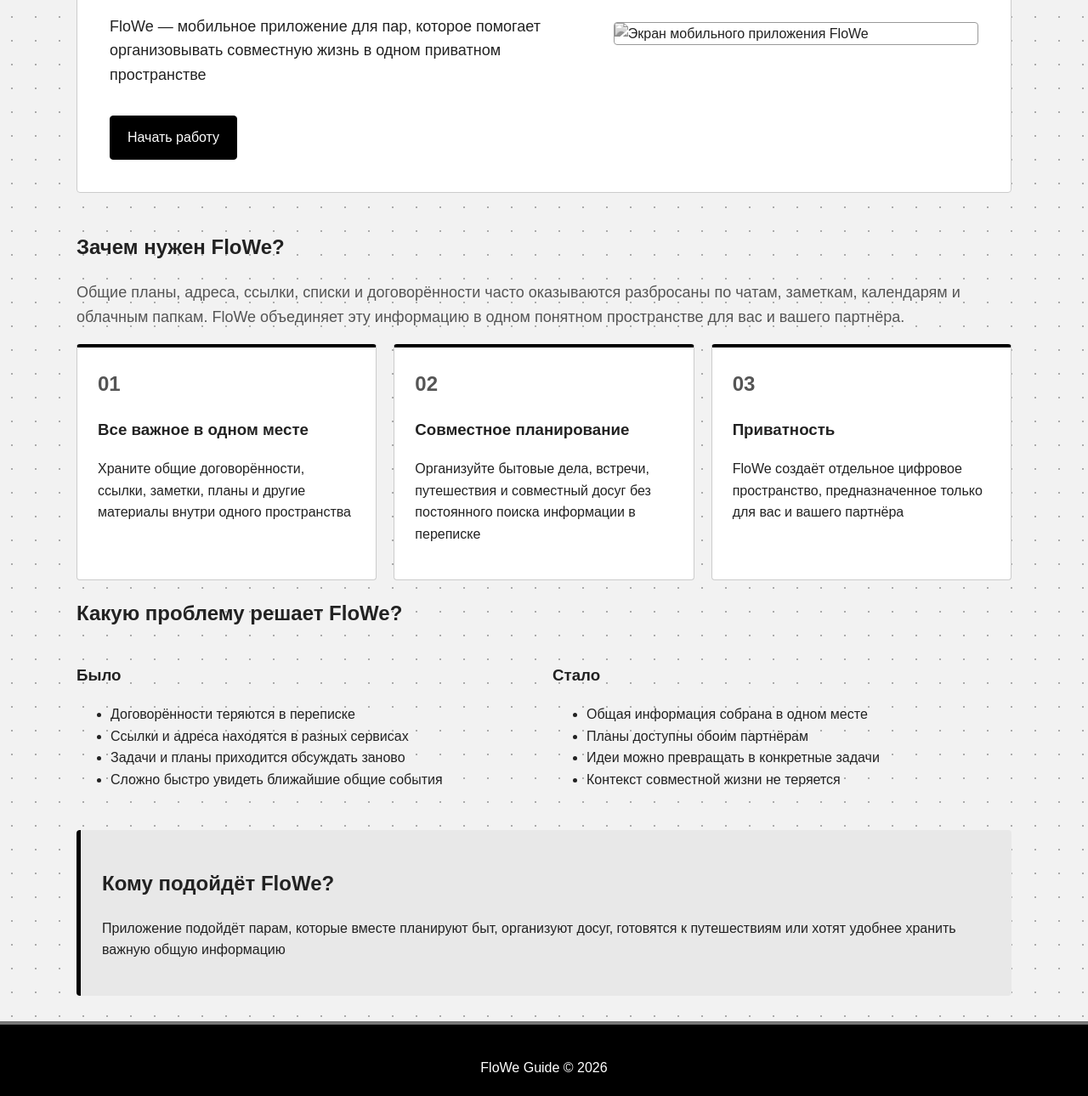
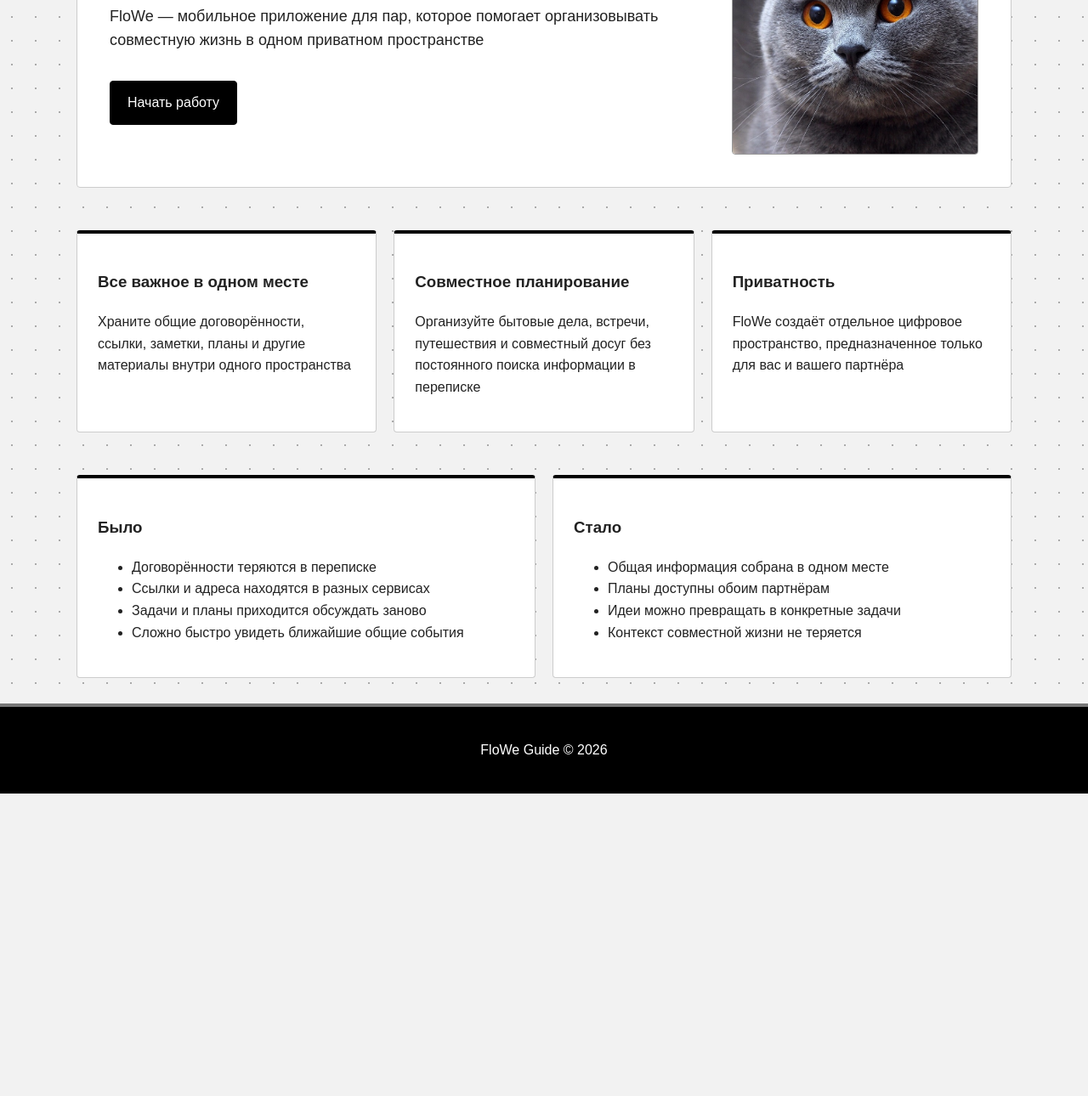
Before and after one commit to D3NKR1K/web6403-kuzmin_dv, a plain HTML site: page lab2/index.html in a window 1280 px wide. Shown: the part 302-1592 px from the top of the page at 85% size. After the commit the page ends 1236 px from the top, so only its background shows below. Drawn offline with Linux system fonts and the light colour scheme.

Commit message:
Внесены различные правки и упрощения, в упрощения дизайна и понимания

```diff
--- a/lab2/index.html
+++ b/lab2/index.html
@@ -1,5 +1,5 @@
 <!DOCTYPE html>
-<html lang="en">
+<html lang="ru">
 <head>
     <meta charset="UTF-8">
     <title>FloWe Guide — руководство пользователя</title>
@@ -19,11 +19,9 @@
     </div>
 </header>
 
-<main class="site-main container">
+<main class="container site-main">
     <section class="hero">
         <div class="hero-content">
-            <p class="label">Руководство пользователя</p>
-
             <h1>Будьте на одной волне</h1>
 
             <p>
@@ -37,25 +35,14 @@
         </div>
 
         <img
-                src=""
+                src="images/test.png"
                 alt="Экран мобильного приложения FloWe"
         >
     </section>
 
-    <section class="intro-section">
-        <h2>Зачем нужен FloWe?</h2>
-
-        <p class="lead">
-            Общие планы, адреса, ссылки, списки и договорённости часто
-            оказываются разбросаны по чатам, заметкам, календарям
-            и облачным папкам. FloWe объединяет эту информацию
-            в одном понятном пространстве для вас и вашего партнёра.
-        </p>
-
+    <section>
         <div class="cards">
             <article class="card">
-                <span class="card-number">01</span>
-
                 <h3>Все важное в одном месте</h3>
 
                 <p>
@@ -65,8 +52,6 @@
             </article>
 
             <article class="card">
-                <span class="card-number">02</span>
-
                 <h3>Совместное планирование</h3>
 
                 <p>
@@ -77,8 +62,6 @@
             </article>
 
             <article class="card">
-                <span class="card-number">03</span>
-
                 <h3>Приватность</h3>
 
                 <p>
@@ -89,11 +72,9 @@
         </div>
     </section>
 
-    <section class="problem-section">
-        <h2>Какую проблему решает FloWe?</h2>
-
-        <div class="problem-grid">
-            <article class="problem-card">
+    <section>
+        <div class="problems">
+            <article class="problem">
                 <h3>Было</h3>
 
                 <ul>
@@ -104,7 +85,7 @@
                 </ul>
             </article>
 
-            <article class="problem-card">
+            <article class="problem">
                 <h3>Стало</h3>
 
                 <ul>
@@ -116,16 +97,6 @@
             </article>
         </div>
     </section>
-
-    <aside class="note">
-        <h2>Кому подойдёт FloWe?</h2>
-
-        <p>
-            Приложение подойдёт парам, которые вместе планируют быт,
-            организуют досуг, готовятся к путешествиям или хотят
-            удобнее хранить важную общую информацию
-        </p>
-    </aside>
 </main>
 <footer class="site-footer">
     <div class="container">
--- a/lab2/style.css
+++ b/lab2/style.css
@@ -4,6 +4,9 @@
 
 body {
     margin: 0;
+    min-height: 100vh;
+    display: flex;
+    flex-direction: column;
     color: #222222;
     background-color: #f2f2f2;
     background-image: radial-gradient(#aaaaaa 1px, transparent 1px);
@@ -18,7 +21,9 @@ body {
     margin: 0 auto;
 }
 
-/* Шапка сайта */
+.site-main {
+    flex: 1;
+}
 
 .site-header {
     color: #ffffff;
@@ -43,8 +48,6 @@ body {
     letter-spacing: 3px;
 }
 
-/* Навигация */
-
 .navigation {
     display: flex;
     flex-wrap: wrap;
@@ -67,21 +70,15 @@ body {
     border-color: #ffffff;
 }
 
-/* Главный блок */
-
 .hero {
     display: flex;
     align-items: center;
     gap: 45px;
-    margin: 45px 0;
+    margin: 45px 0 45px 0;
     padding: 38px;
     background-color: #ffffff;
     border: 1px solid #cccccc;
     border-radius: 4px;
-}
-
-.hero-content {
-    flex: 1;
 }
 
 .hero p {
@@ -89,10 +86,7 @@ body {
 }
 
 .hero img {
-    width: 42%;
     max-height: 290px;
-    object-fit: cover;
-    filter: grayscale(100%);
     border: 1px solid #999999;
     border-radius: 4px;
 }
@@ -113,25 +107,15 @@ body {
     background-color: #ffffff;
 }
 
-.problem-grid {
-    display: grid;
-    grid-template-columns: 1fr 1fr;
-    gap: 20px;
-}
-
-/* Карточки */
-
-.lead {
-    color: #555555;
-    font-size: 18px;
-}
-
+.problems,
 .cards {
     display: flex;
     gap: 20px;
+    margin-top: 50px;
 }
 
-.card {
+.card,
+.problem {
     flex: 1;
     padding: 24px;
     background-color: #ffffff;
@@ -140,30 +124,13 @@ body {
     border-radius: 4px;
 }
 
-.card-number {
-    color: #555555;
-    font-size: 24px;
-    font-weight: bold;
-}
-
 .contact-box,
-.content-box,
-.note {
+.content-box {
     margin: 30px 0;
     padding: 25px;
     background-color: #e8e8e8;
     border-left: 5px solid #000000;
     border-radius: 4px;
-}
-
-/* Инструкция */
-
-.label {
-    color: #555555;
-    font-size: 13px;
-    font-weight: bold;
-    letter-spacing: 1px;
-    text-transform: uppercase;
 }
 
 .steps {
@@ -175,7 +142,7 @@ body {
     align-items: flex-start;
     gap: 20px;
     margin-bottom: 18px;
-    padding: 22px;
+    padding: 18px;
     background-color: #ffffff;
     border: 1px solid #cccccc;
     border-radius: 4px;
@@ -202,17 +169,6 @@ body {
 .step p {
     margin-bottom: 0;
 }
-
-.site-footer {
-    margin-top: 30px;
-    padding: 22px 0;
-    color: #ffffff;
-    text-align: center;
-    background-color: #000000;
-    border-top: 4px solid #777777;
-}
-
-/* FAQ */
 
 .faq-list {
     display: grid;
@@ -244,22 +200,15 @@ body {
 
 .features-table {
     width: 100%;
-    margin: 30px 0;
+    margin-top: 30px;
     border-collapse: collapse;
     background-color: #ffffff;
-}
-
-.features-table caption {
-    margin-bottom: 12px;
-    color: #000000;
-    font-size: 20px;
-    font-weight: bold;
 }
 
 .features-table th,
 .features-table td {
     padding: 14px;
-    border: 1px solid #999999;
+    border: 1px solid #000000;
 }
 
 .features-table th {
@@ -283,3 +232,12 @@ body {
 .features-table td:nth-child(4) {
     text-align: right;
 }
+
+.site-footer {
+    margin-top: 30px;
+    padding: 22px 0;
+    color: #ffffff;
+    text-align: center;
+    background-color: #000000;
+    border-top: 4px solid #777777;
+}
```
Also changed, not shown: lab2/faq.html (+1 -5 lines), lab2/features.html (+1 -13 lines), lab2/getting-started.html (+1 -11 lines), lab2/images/test.png (added).
